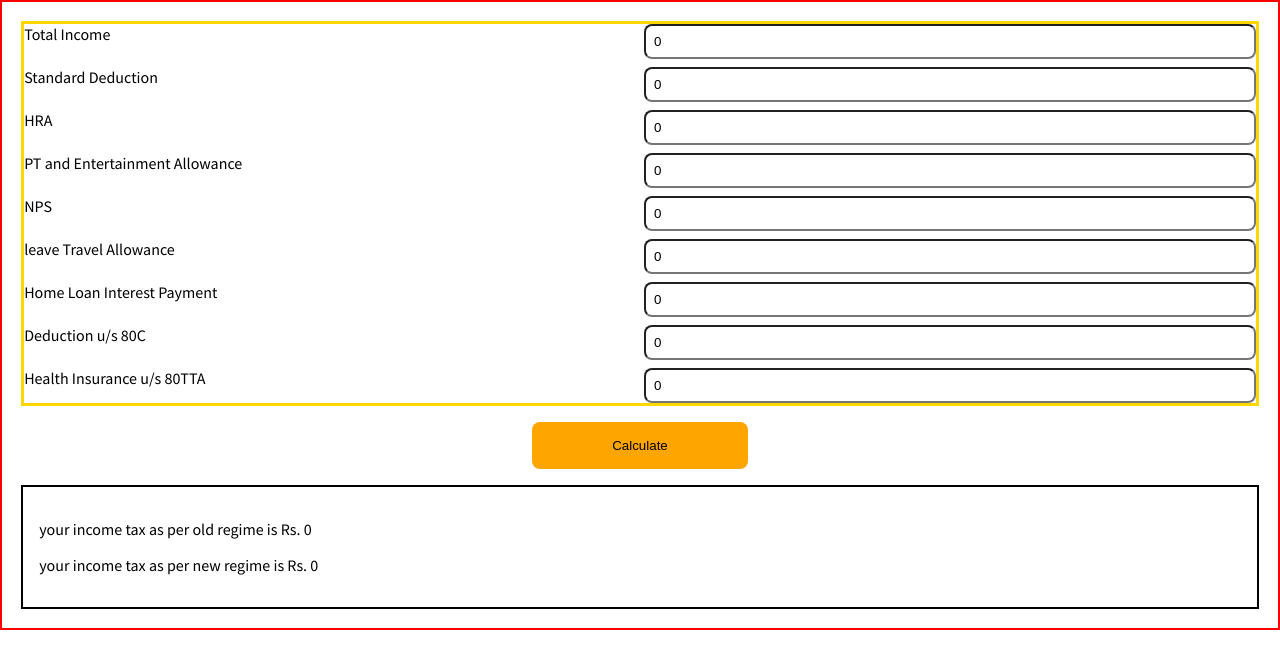
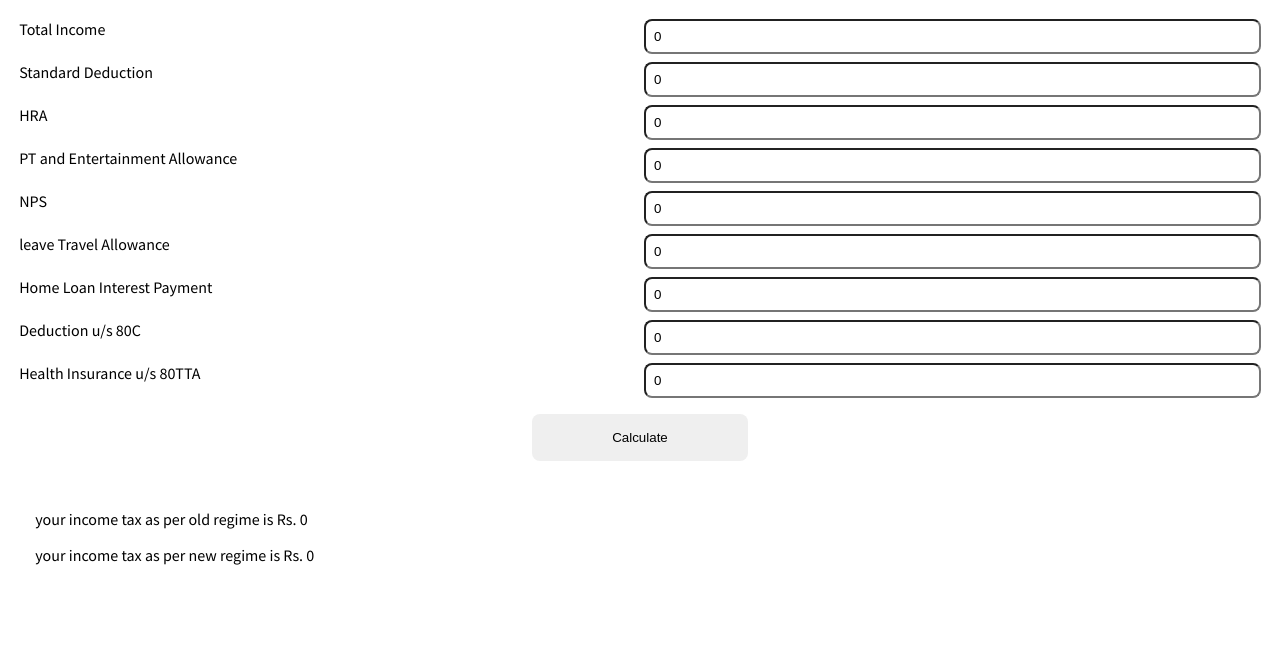
Before and after one commit to mishti169/react-income-tax-calculator-mishti, a React (Create React App) app: page / in a window 1280 px wide. Shown: the top 668 px of the page. Built offline with nearby package versions, Linux system fonts and the light colour scheme.

Commit message:
remove all extra borders

```diff
--- a/src/App.css
+++ b/src/App.css
@@ -4,7 +4,6 @@
 
 .App {
 	width: 400px;
-	border: 2px solid red;
 	width: 100%;
 	padding: 1.2rem;
 }
@@ -16,7 +15,6 @@
 .btn-submit {
 	padding: 1rem 5rem;
 	border: none;
-	background: orange;
 	border-radius: 8px;
 }
 
@@ -27,7 +25,6 @@
 .form {
 	display: grid;
 	grid-template-columns: 1fr 1fr;
-	border: 3px solid gold;
 	gap: 0.5rem;
 }
 input {
@@ -38,7 +35,6 @@ input {
 
 .tax-ans-wrapper {
 	padding: 1rem;
-	border: 2px solid black;
 }
 
 @media screen and (max-width: 650px) {
```
